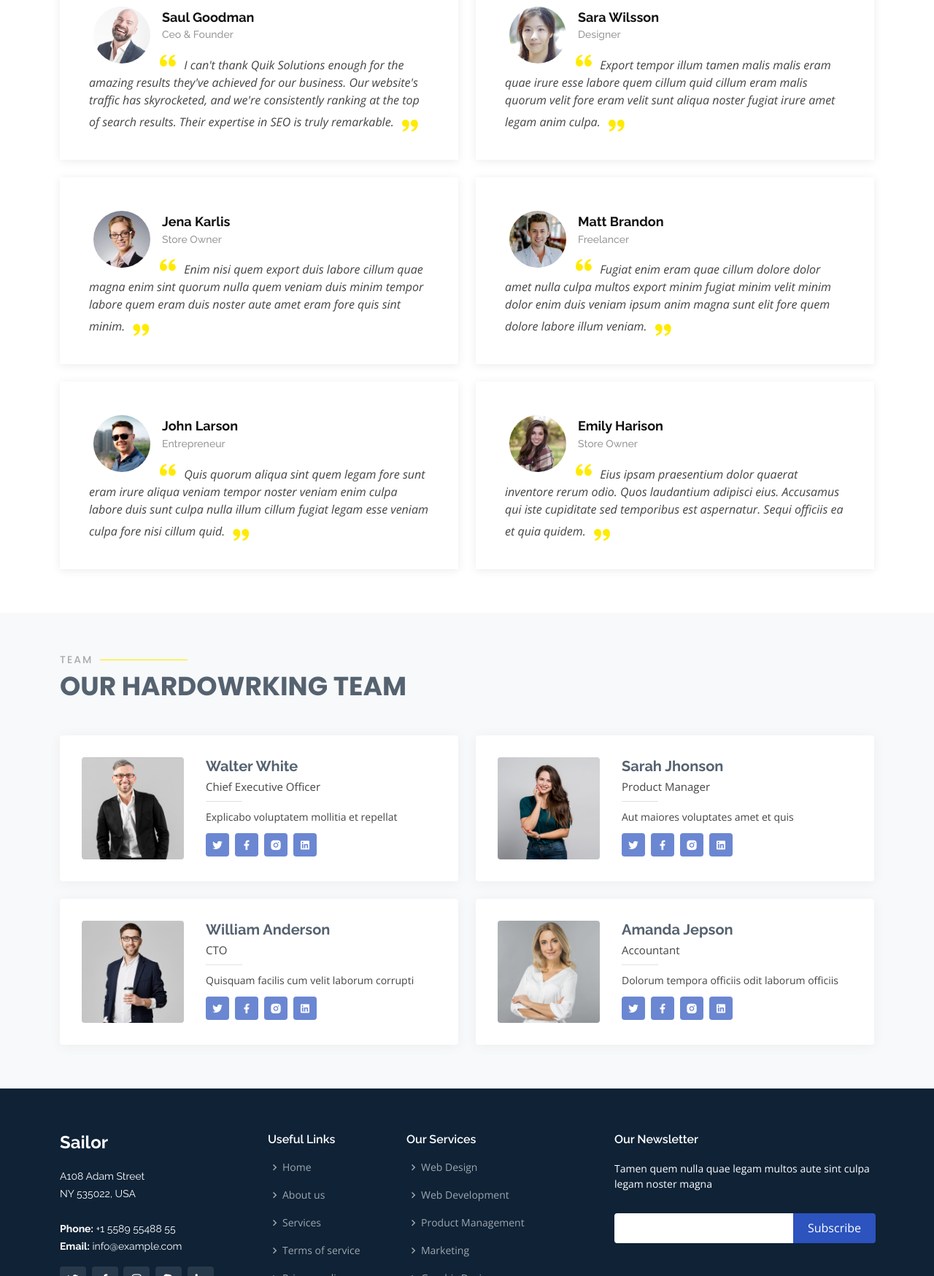
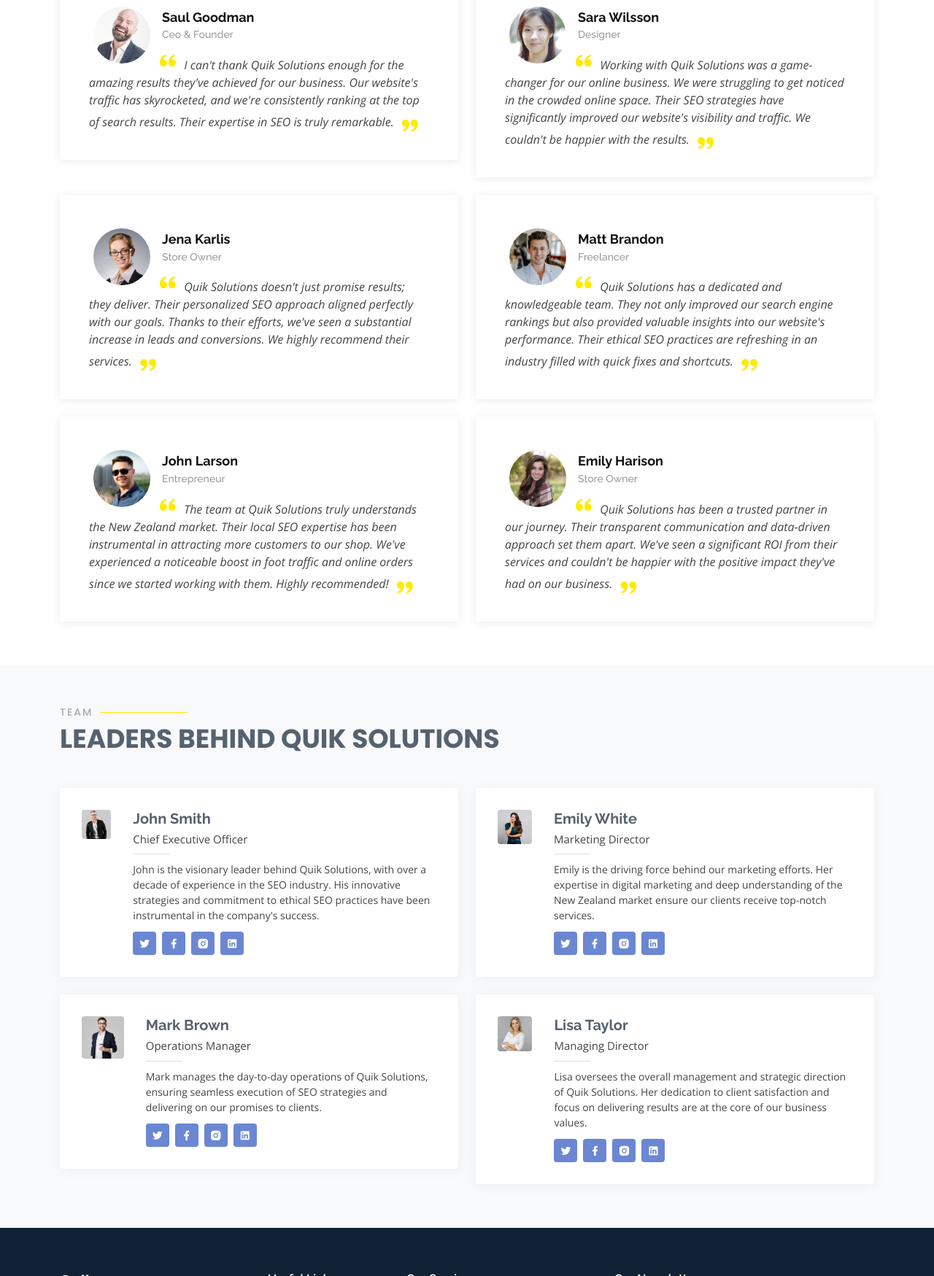
Before and after one commit to Kvnq-Poza/QUIK-SOLUTIONS, a plain HTML site: page index.html in a window 1280 px wide. Shown: the part 2907-4656 px from the top of the page at 73% size. Drawn offline with nearby package versions, Linux system fonts and the light colour scheme.

Commit message:
Update Management Team

```diff
--- a/index.html
+++ b/index.html
@@ -561,10 +561,11 @@
                 <h4>Designer</h4>
                 <p>
                   <i class="bx bxs-quote-alt-left quote-icon-left"></i>
-                  Export tempor illum tamen malis malis eram quae irure esse
-                  labore quem cillum quid cillum eram malis quorum velit fore
-                  eram velit sunt aliqua noster fugiat irure amet legam anim
-                  culpa.
+                  Working with Quik Solutions was a game-changer for our online
+                  business. We were struggling to get noticed in the crowded
+                  online space. Their SEO strategies have significantly improved
+                  our website's visibility and traffic. We couldn't be happier
+                  with the results.
                   <i class="bx bxs-quote-alt-right quote-icon-right"></i>
                 </p>
               </div>
@@ -581,9 +582,11 @@
                 <h4>Store Owner</h4>
                 <p>
                   <i class="bx bxs-quote-alt-left quote-icon-left"></i>
-                  Enim nisi quem export duis labore cillum quae magna enim sint
-                  quorum nulla quem veniam duis minim tempor labore quem eram
-                  duis noster aute amet eram fore quis sint minim.
+                  Quik Solutions doesn't just promise results; they deliver.
+                  Their personalized SEO approach aligned perfectly with our
+                  goals. Thanks to their efforts, we've seen a substantial
+                  increase in leads and conversions. We highly recommend their
+                  services.
                   <i class="bx bxs-quote-alt-right quote-icon-right"></i>
                 </p>
               </div>
@@ -600,10 +603,11 @@
                 <h4>Freelancer</h4>
                 <p>
                   <i class="bx bxs-quote-alt-left quote-icon-left"></i>
-                  Fugiat enim eram quae cillum dolore dolor amet nulla culpa
-                  multos export minim fugiat minim velit minim dolor enim duis
-                  veniam ipsum anim magna sunt elit fore quem dolore labore
-                  illum veniam.
+                  Quik Solutions has a dedicated and knowledgeable team. They
+                  not only improved our search engine rankings but also provided
+                  valuable insights into our website's performance. Their
+                  ethical SEO practices are refreshing in an industry filled
+                  with quick fixes and shortcuts.
                   <i class="bx bxs-quote-alt-right quote-icon-right"></i>
                 </p>
               </div>
@@ -620,10 +624,11 @@
                 <h4>Entrepreneur</h4>
                 <p>
                   <i class="bx bxs-quote-alt-left quote-icon-left"></i>
-                  Quis quorum aliqua sint quem legam fore sunt eram irure aliqua
-                  veniam tempor noster veniam enim culpa labore duis sunt culpa
-                  nulla illum cillum fugiat legam esse veniam culpa fore nisi
-                  cillum quid.
+                  The team at Quik Solutions truly understands the New Zealand
+                  market. Their local SEO expertise has been instrumental in
+                  attracting more customers to our shop. We've experienced a
+                  noticeable boost in foot traffic and online orders since we
+                  started working with them. Highly recommended!
                   <i class="bx bxs-quote-alt-right quote-icon-right"></i>
                 </p>
               </div>
@@ -640,10 +645,11 @@
                 <h4>Store Owner</h4>
                 <p>
                   <i class="bx bxs-quote-alt-left quote-icon-left"></i>
-                  Eius ipsam praesentium dolor quaerat inventore rerum odio.
-                  Quos laudantium adipisci eius. Accusamus qui iste cupiditate
-                  sed temporibus est aspernatur. Sequi officiis ea et quia
-                  quidem.
+                  Quik Solutions has been a trusted partner in our journey.
+                  Their transparent communication and data-driven approach set
+                  them apart. We've seen a significant ROI from their services
+                  and couldn't be happier with the positive impact they've had
+                  on our business.
                   <i class="bx bxs-quote-alt-right quote-icon-right"></i>
                 </p>
               </div>
@@ -658,7 +664,7 @@
         <div class="container">
           <div class="section-title">
             <h2>Team</h2>
-            <p>Our Hardowrking Team</p>
+            <p>leaders behind Quik Solutions</p>
           </div>
 
           <div class="row">
@@ -672,9 +678,14 @@
                   />
                 </div>
                 <div class="member-info">
-                  <h4>Walter White</h4>
+                  <h4>John Smith</h4>
                   <span>Chief Executive Officer</span>
-                  <p>Explicabo voluptatem mollitia et repellat</p>
+                  <p>
+                    John is the visionary leader behind Quik Solutions, with
+                    over a decade of experience in the SEO industry. His
+                    innovative strategies and commitment to ethical SEO
+                    practices have been instrumental in the company's success.
+                  </p>
                   <div class="social">
                     <a href=""><i class="ri-twitter-fill"></i></a>
                     <a href=""><i class="ri-facebook-fill"></i></a>
@@ -695,9 +706,14 @@
                   />
                 </div>
                 <div class="member-info">
-                  <h4>Sarah Jhonson</h4>
-                  <span>Product Manager</span>
-                  <p>Aut maiores voluptates amet et quis</p>
+                  <h4>Emily White</h4>
+                  <span>Marketing Director</span>
+                  <p>
+                    Emily is the driving force behind our marketing efforts. Her
+                    expertise in digital marketing and deep understanding of the
+                    New Zealand market ensure our clients receive top-notch
+                    services.
+                  </p>
                   <div class="social">
                     <a href=""><i class="ri-twitter-fill"></i></a>
                     <a href=""><i class="ri-facebook-fill"></i></a>
@@ -718,9 +734,13 @@
                   />
                 </div>
                 <div class="member-info">
-                  <h4>William Anderson</h4>
-                  <span>CTO</span>
-                  <p>Quisquam facilis cum velit laborum corrupti</p>
+                  <h4>Mark Brown</h4>
+                  <span>Operations Manager</span>
+                  <p>
+                    Mark manages the day-to-day operations of Quik Solutions,
+                    ensuring seamless execution of SEO strategies and delivering
+                    on our promises to clients.
+                  </p>
                   <div class="social">
                     <a href=""><i class="ri-twitter-fill"></i></a>
                     <a href=""><i class="ri-facebook-fill"></i></a>
@@ -741,9 +761,14 @@
                   />
                 </div>
                 <div class="member-info">
-                  <h4>Amanda Jepson</h4>
-                  <span>Accountant</span>
-                  <p>Dolorum tempora officiis odit laborum officiis</p>
+                  <h4>Lisa Taylor</h4>
+                  <span>Managing Director</span>
+                  <p>
+                    Lisa oversees the overall management and strategic direction
+                    of Quik Solutions. Her dedication to client satisfaction and
+                    focus on delivering results are at the core of our business
+                    values.
+                  </p>
                   <div class="social">
                     <a href=""><i class="ri-twitter-fill"></i></a>
                     <a href=""><i class="ri-facebook-fill"></i></a>
```
Also changed, not shown: 1 other file.
